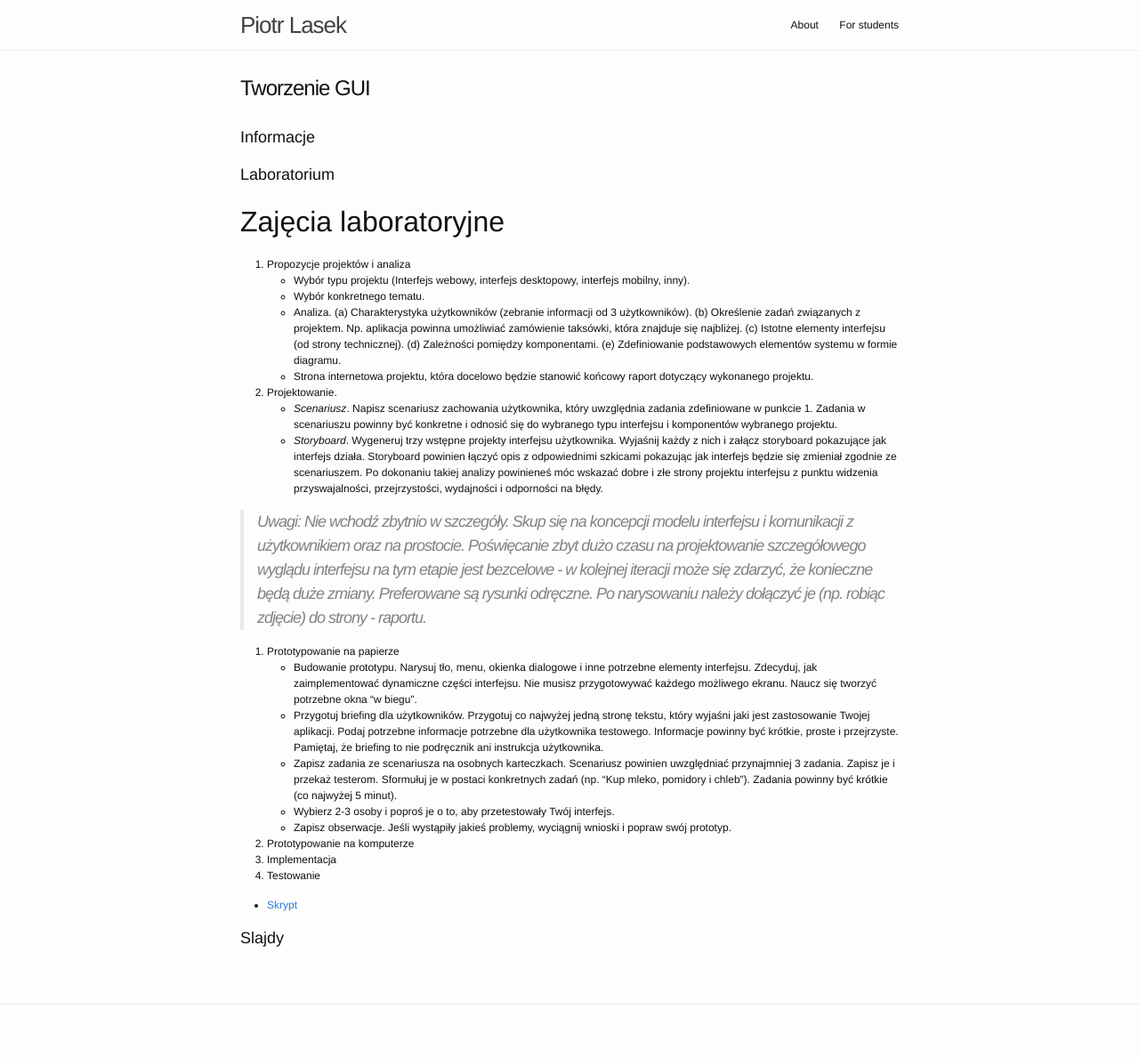
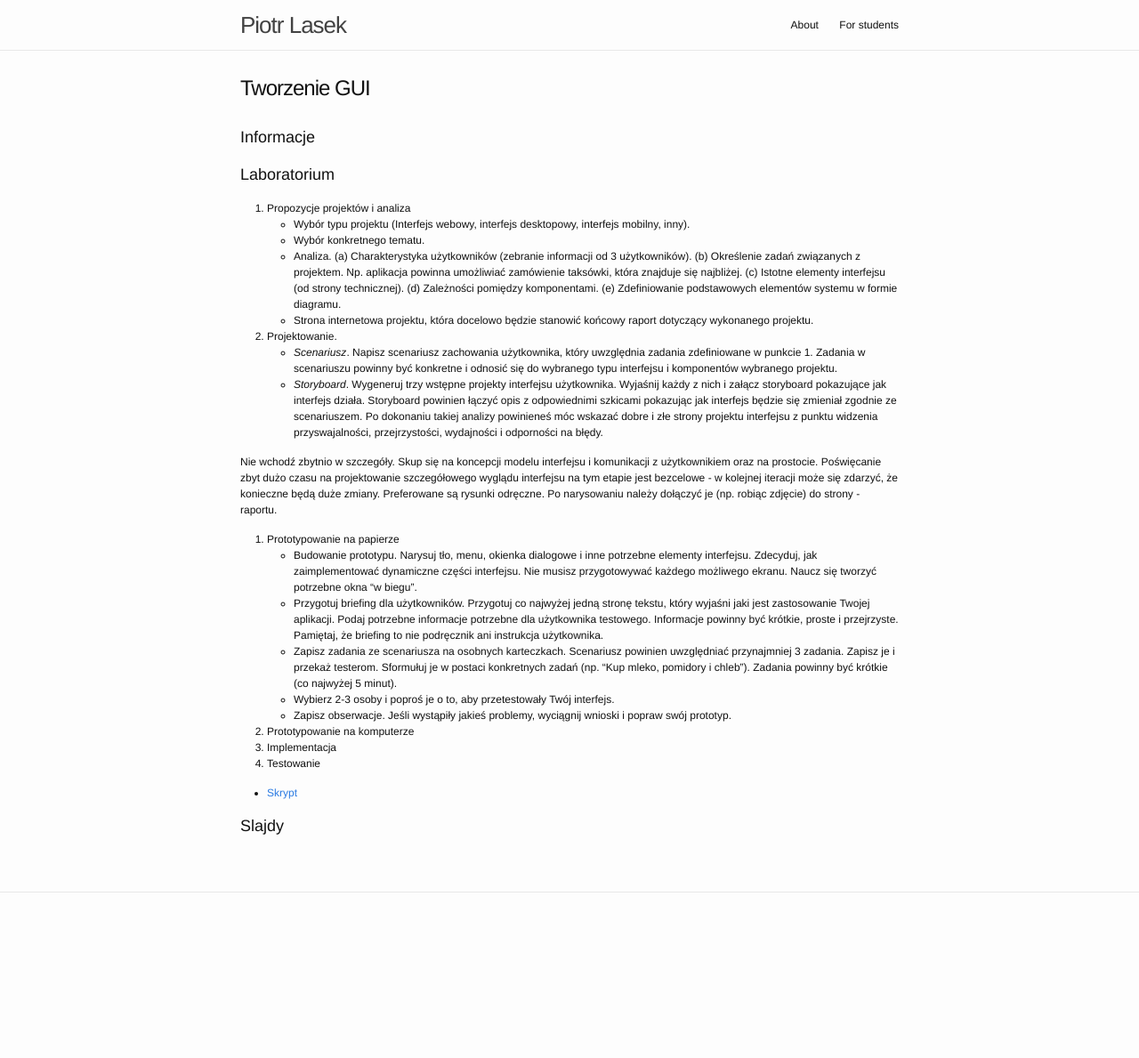
Before and after one commit to piotrlasek/piotrlasek.github.io, a Jekyll site: the page built from for-students/tgui2016.md, in a window 1280 px wide. Shown: the whole page at 89% size. Built offline with Jekyll 4.4.1, drawn with Linux system fonts in a browser that asks for light colours; after the commit the page ends 1063 px from its top, so only the background shows below that.

Commit message:
Update tgui2016.md

```diff
--- a/for-students/tgui2016.md
+++ b/for-students/tgui2016.md
@@ -9,8 +9,6 @@ exclude: true
 
 # Laboratorium
 
-## Zajęcia laboratoryjne
-
 1. Propozycje projektów i analiza
  * Wybór typu projektu (Interfejs webowy, interfejs desktopowy, interfejs mobilny, inny).
  * Wybór konkretnego tematu.
@@ -21,9 +19,8 @@ exclude: true
   * *Scenariusz*. Napisz scenariusz zachowania użytkownika, który uwzględnia zadania zdefiniowane w punkcie 1. Zadania w scenariuszu powinny być konkretne i odnosić się do wybranego typu interfejsu i komponentów wybranego projektu.
   * *Storyboard*. Wygeneruj trzy wstępne projekty interfejsu użytkownika. Wyjaśnij każdy z nich i załącz storyboard pokazujące jak interfejs działa. Storyboard powinien łączyć opis z odpowiednimi szkicami pokazując jak interfejs będzie się zmieniał zgodnie ze scenariuszem. Po dokonaniu takiej analizy powinieneś móc wskazać dobre i złe strony projektu interfejsu z punktu widzenia przyswajalności, przejrzystości, wydajności i odporności na błędy.
 
-> *Uwagi*:
-> Nie wchodź zbytnio w szczegóły. Skup się na koncepcji modelu interfejsu i komunikacji z użytkownikiem oraz na prostocie. Poświęcanie zbyt dużo czasu na projektowanie szczegółowego wyglądu interfejsu na tym etapie jest bezcelowe - w kolejnej iteracji może się zdarzyć, że konieczne będą duże zmiany.
-> Preferowane są rysunki odręczne. Po narysowaniu należy dołączyć je (np. robiąc zdjęcie) do strony - raportu.
+Nie wchodź zbytnio w szczegóły. Skup się na koncepcji modelu interfejsu i komunikacji z użytkownikiem oraz na prostocie. Poświęcanie zbyt dużo czasu na projektowanie szczegółowego wyglądu interfejsu na tym etapie jest bezcelowe - w kolejnej iteracji może się zdarzyć, że konieczne będą duże zmiany.
+Preferowane są rysunki odręczne. Po narysowaniu należy dołączyć je (np. robiąc zdjęcie) do strony - raportu.
 
 3. Prototypowanie na papierze
   * Budowanie prototypu. Narysuj tło, menu, okienka dialogowe i inne potrzebne elementy interfejsu. Zdecyduj, jak zaimplementować dynamiczne części interfejsu. Nie musisz przygotowywać każdego możliwego ekranu. Naucz się tworzyć potrzebne okna “w biegu”.
```
